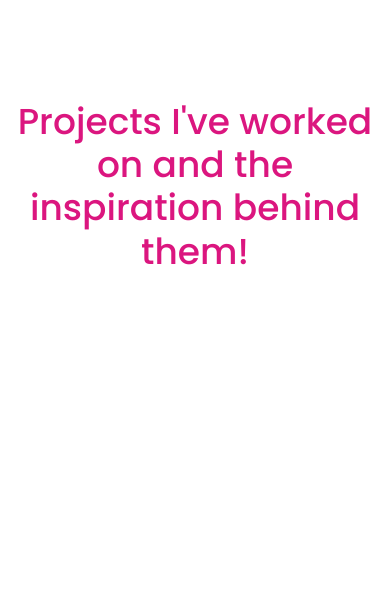
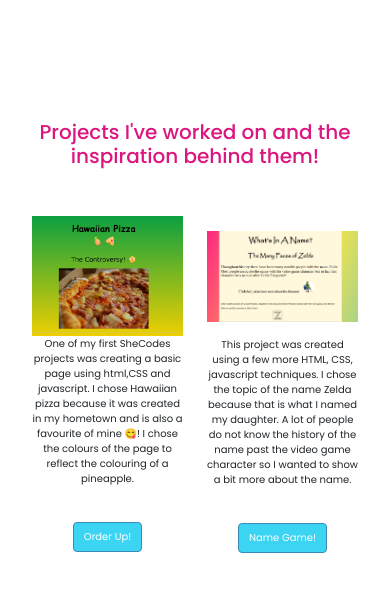
Before and after one commit to RGuy2025/SheCodes-Portfolio-Project, a plain HTML site: page projects.html in a window 390 px wide. Drawn offline with nearby package versions, Linux system fonts and the light colour scheme; a web font is replaced by a local one.

Commit message:
Added 2 projects with links and styling

```diff
--- a/projects.html
+++ b/projects.html
@@ -21,8 +21,28 @@
 
 <body class="projects">
   <h2>Projects I've worked on and the inspiration behind them!</h2>
-  <div class="container">
+  <div class="container mt-5">
     <div class="row">
+      <div class="col-6">
+        <img src="images/hawaiian-pizza.png" class="img-fluid" alt="hawaiian pizza project" />
+
+        <p class="project-details">
+          One of my first SheCodes projects was creating a basic page using html,CSS and javascript. I chose Hawaiian
+          pizza because it was created in my hometown and is also a favourite of mine 😋! I chose the colours of the
+          page to reflect the colouring of a pineapple.</p>
+        <a href="https://hawaiian-pizza-page.netlify.app/" class="btn buttons" target="_blank">Order Up!</a>
+
+      </div>
+      <div class="col-6 zelda">
+        <img src="images/Zelda.png" class="img-fluid" alt="Zelda Project" />
+
+        <p class="project-details">
+          This project was created using a few more HTML, CSS, javascript techniques. I chose the topic of the name
+          Zelda because that is what I named my daughter. A lot of people do not know the history of the name past the
+          video game character so I wanted to show a bit more about the name. </p>
+        <a href="https://zelda-name-project-page.netlify.app/" class="btn buttons" target="_blank">Name Game!</a>
+
+      </div>
 
     </div>
   </div>
--- a/src/style.css
+++ b/src/style.css
@@ -76,6 +76,9 @@ h1 {
   font-size: 36px;
   padding-top: 100px;
 }
+.projects img {
+  max-height: 50%;
+}
 @media (max-width: 900px) {
   h1 {
     font-size: 60px;
@@ -92,4 +95,25 @@ h1 {
     font-size: 12px;
     padding: 20px;
   }
+  .projects {
+    padding: 20px;
+    margin: auto;
+  }
+  .projects h2 {
+    font-size: 20px;
+  }
+  .project-details {
+    font-size: 10px;
+  }
+  .projects a {
+    line-height: 18px;
+    font-size: 10px;
+    padding: 5px 10px;
+  }
+  .zelda {
+    margin-top: 15px;
+  }
+  .zelda p {
+    margin-top: 15px;
+  }
 }
```
Also changed, not shown: index.html (+1 -1 lines).
